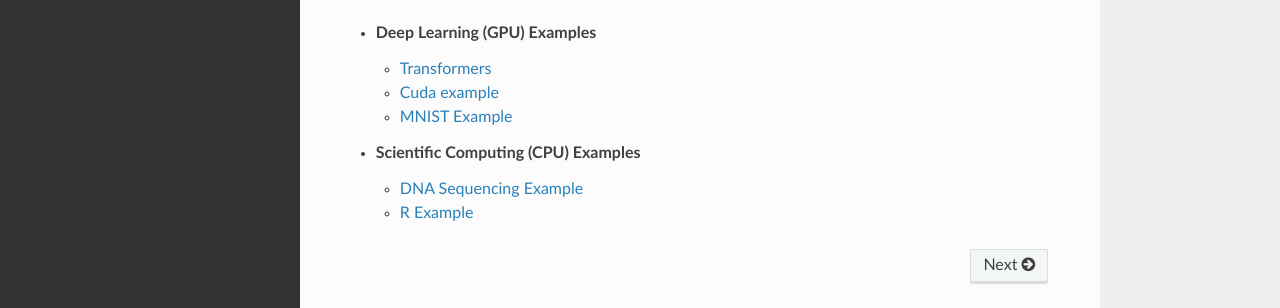
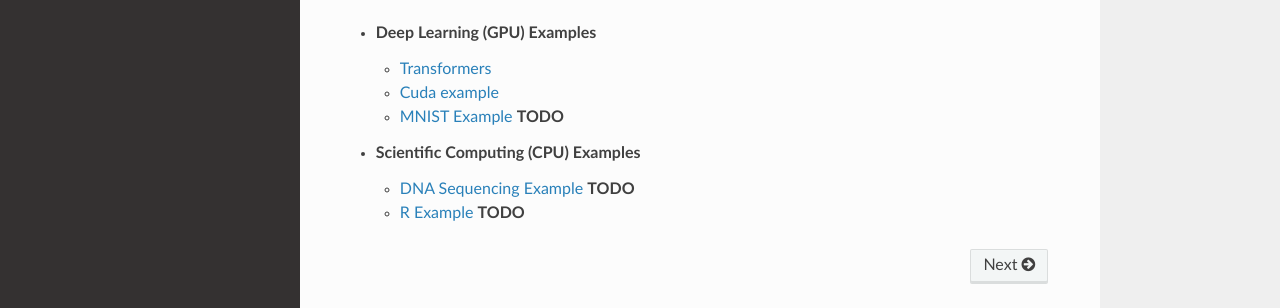
Before and after one commit to ieeta-pt/HPC-guides, an MkDocs documentation site: the page built from docs/index.md, in a window 1280 px wide and 1173 px high. Shown: the part 759-1067 px from the top of the window. Built offline with MkDocs 1.6.1, drawn with Linux system fonts in a browser that asks for light colours; nearby versions of some CDN libraries.

Commit message:
Update index.md

```diff
--- a/docs/index.md
+++ b/docs/index.md
@@ -21,7 +21,7 @@
 - **Deep Learning (GPU) Examples**
     * [Transformers](examples/dl/transformers.md)
     * [Cuda example](examples/dl/cuda.md)
-    * [MNIST Example](examples/dl/mnist.md)
+    * [MNIST Example](examples/dl/mnist.md) **TODO**
 - **Scientific Computing (CPU) Examples**
-    * [DNA Sequencing Example](examples/sc/dna.md)
-    * [R Example](examples/sc/r.md)
+    * [DNA Sequencing Example](examples/sc/dna.md) **TODO**
+    * [R Example](examples/sc/r.md) **TODO**
```
